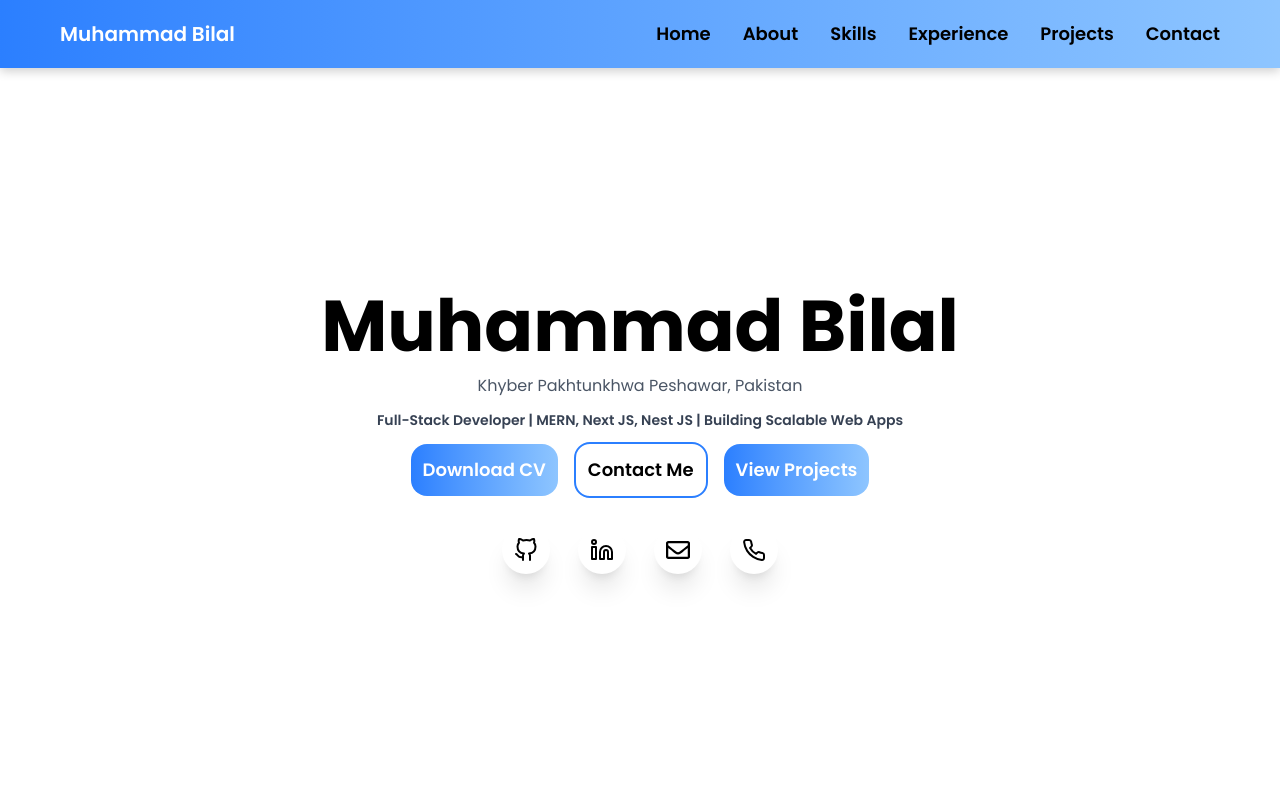
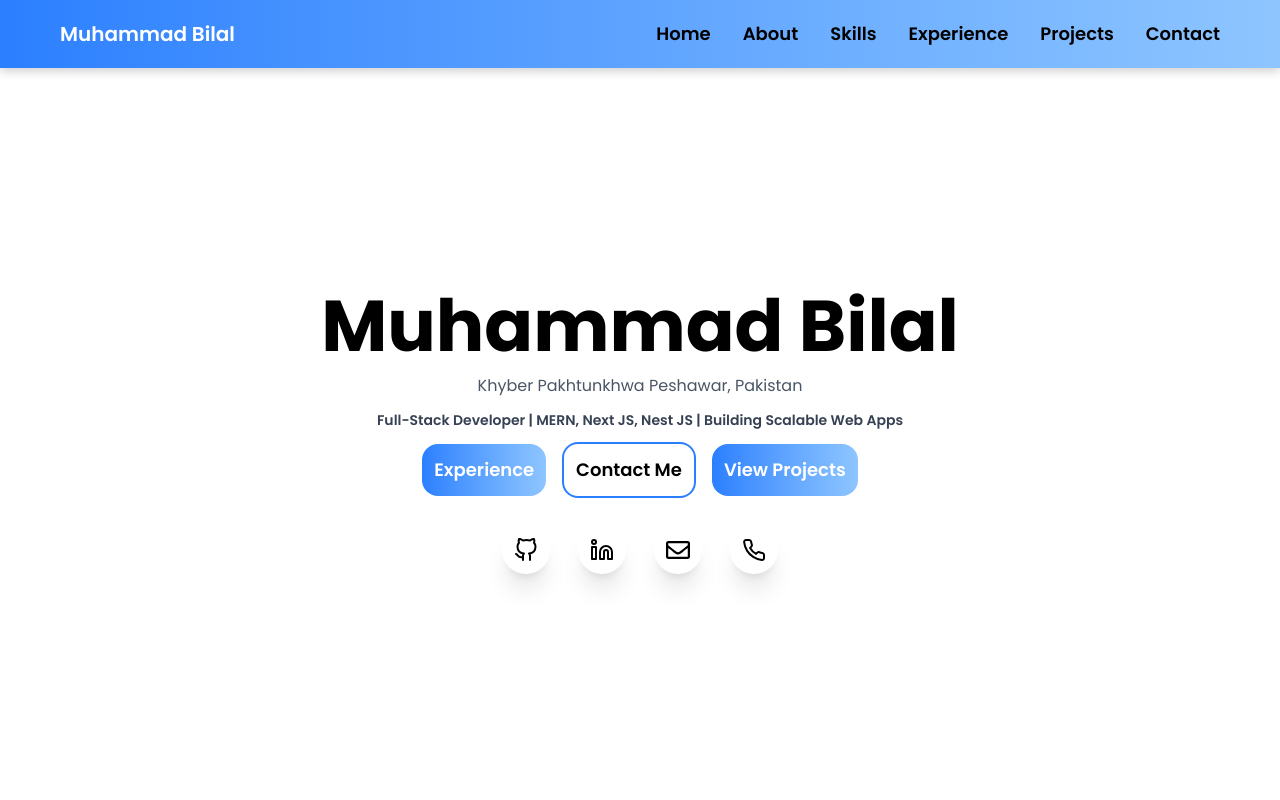
Before and after one commit to Bilal4542/my-portfolio, a React (Vite) app: page / in a window 1280 px wide. Shown: the top 800 px of the page. Built offline with nearby package versions, Linux system fonts and the light colour scheme.

Commit message:
some more changes

```diff
--- a/src/components/Home.jsx
+++ b/src/components/Home.jsx
@@ -1,6 +1,7 @@
 import React from 'react'
 import { FiLinkedin, FiGithub, FiPhone   } from "react-icons/fi";
 import { FaRegEnvelope } from "react-icons/fa";
+import { Link } from 'react-scroll'
 
 const Home = () => {
   return (
@@ -10,9 +11,9 @@ const Home = () => {
         <p className='text-gray-600 text-center'>Khyber Pakhtunkhwa Peshawar, Pakistan</p>
         <p className='font-semibold text-gray-700 text-sm text-center md:text-md'>Full-Stack Developer | MERN, Next JS, Nest JS | Building Scalable Web Apps</p>
         <div className='flex items-center justify-center gap-4 md:text-lg font-semibold'>
-          <a href='' className='bg-gradient-to-r from-blue-500 to-blue-300 text-[10px] md:text-lg text-white p-2 md:p-3 rounded-2xl  hover:border-2 hover:border-blue-500 hover:from-blue-300 hover:to-blue-500 cursor-pointer transition-all duration-100'>Download CV</a>
-          <a href='' className='border-2 p-2 md:p-3 rounded-2xl text-[10px] md:text-lg border-blue-500 hover:bg-gradient-to-r hover:from-blue-300 hover:to-blue-500 hover:text-white cursor-pointer transition-all duration-100'>Contact Me</a>
-          <a href='' className='bg-gradient-to-r from-blue-500 to-blue-300 text-[10px] md:text-lg text-white p-2 md:p-3 rounded-2xl  hover:border-2 hover:border-blue-500 hover:from-blue-300 hover:to-blue-500 cursor-pointer transition-all duration-100'>View Projects</a>
+          <Link to='experience'  spy={true} smooth={true} duration={500} className='bg-gradient-to-r from-blue-500 to-blue-300 text-[10px] md:text-lg text-white p-2 md:p-3 rounded-2xl  hover:border-2 hover:border-blue-500 hover:from-blue-300 hover:to-blue-500 cursor-pointer transition-all duration-100'>Experience</Link>
+          <a href="https://wa.me/923101096610" target='_blank' className='border-2 p-2 md:p-3 rounded-2xl text-[10px] md:text-lg border-blue-500 hover:bg-gradient-to-r hover:from-blue-300 hover:to-blue-500 hover:text-white cursor-pointer transition-all duration-100'>Contact Me</a>
+          <Link to='projects' spy={true} smooth={true} duration={500} className='bg-gradient-to-r from-blue-500 to-blue-300 text-[10px] md:text-lg text-white p-2 md:p-3 rounded-2xl  hover:border-2 hover:border-blue-500 hover:from-blue-300 hover:to-blue-500 cursor-pointer transition-all duration-100'>View Projects</Link>
         </div>
         <div className="flex items-center justify-center gap-7 p-4">
           <a href="https://github.com/Bilal4542" target='_blank' className='text-2xl bg-white shadow-xl p-3 rounded-full hover:bg-blue-500 hover:text-white transition-all duration-200 hover:scale-125'><span className=''><FiGithub /></span></a>
```
